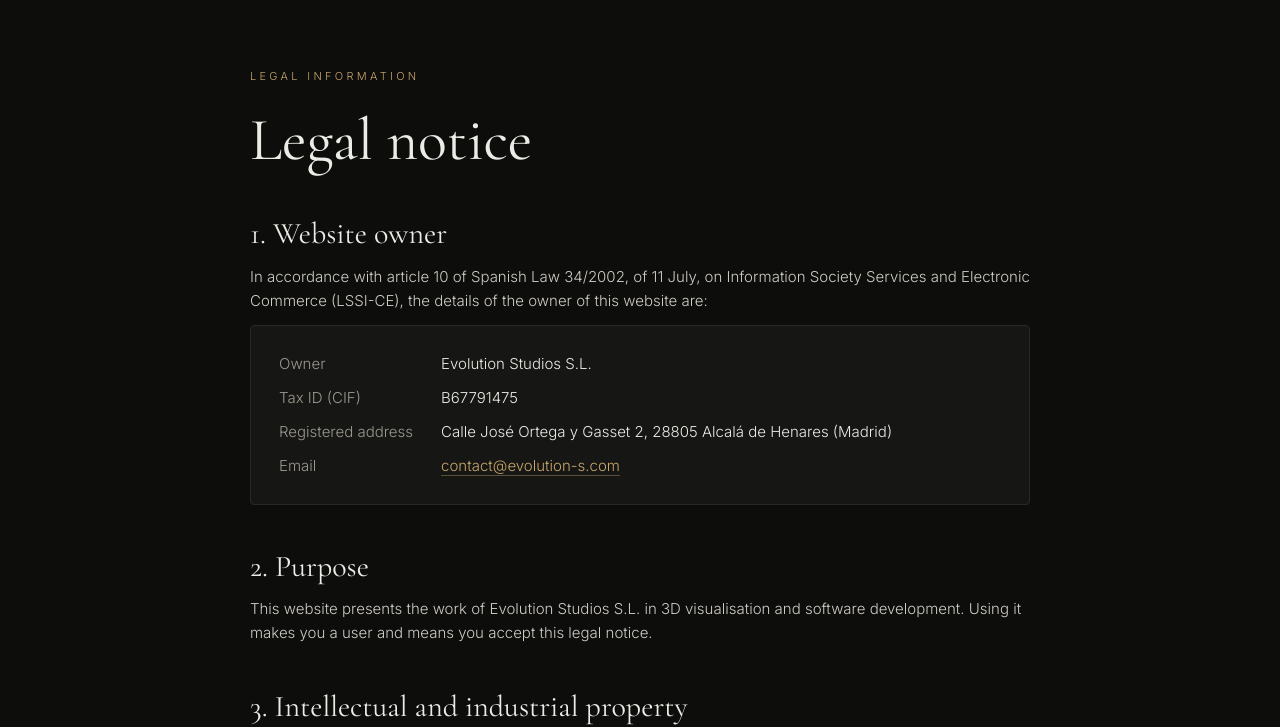
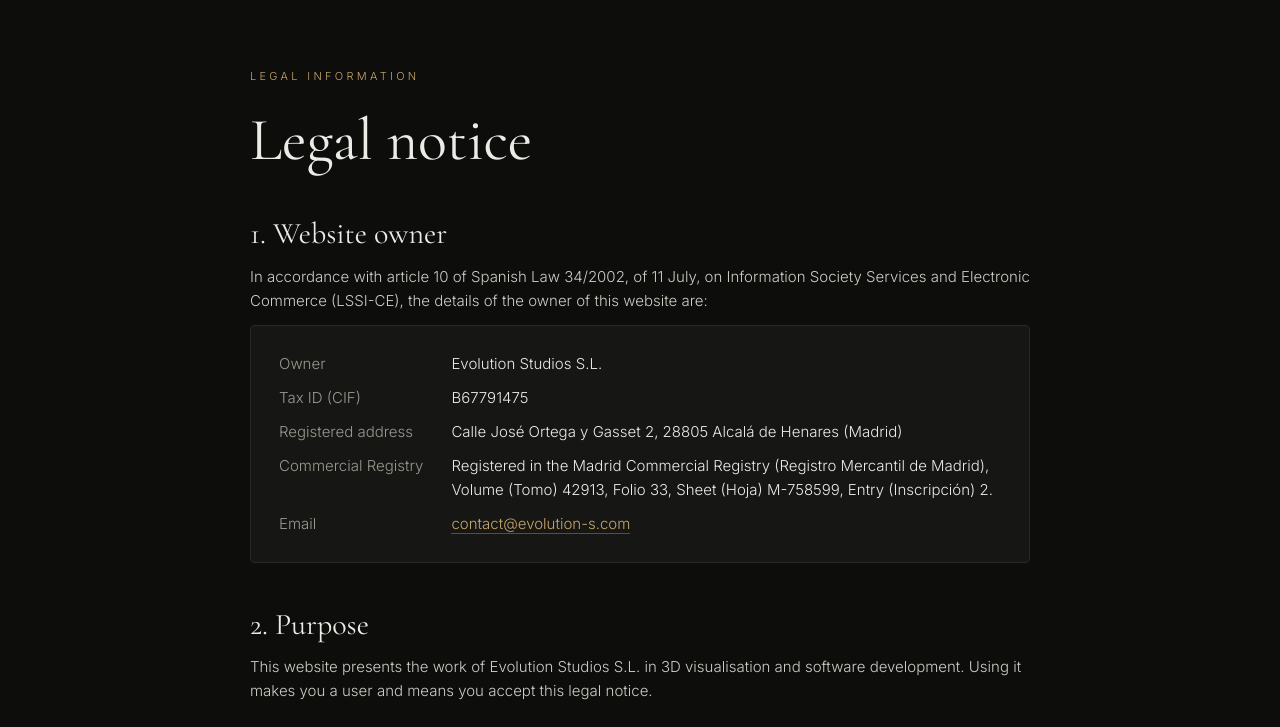
Before and after one commit to evolution-studios-sl/web-evolution, a plain HTML site: page aviso-legal.html in a window 1280 px wide. Shown: the part 82-809 px from the top of the page. Drawn offline with Linux system fonts and the light colour scheme.

Commit message:
Aviso legal: datos del Registro Mercantil

```diff
--- a/aviso-legal.html
+++ b/aviso-legal.html
@@ -45,6 +45,7 @@ h.dataset.lang=l;h.lang=l;})();
     <dt>Titular</dt><dd>Evolution Studios S.L.</dd>
     <dt>CIF</dt><dd>B67791475</dd>
     <dt>Domicilio</dt><dd>Calle José Ortega y Gasset 2, 28805 Alcalá de Henares (Madrid)</dd>
+    <dt>Registro Mercantil</dt><dd>Inscrita en el Registro Mercantil de Madrid, Tomo 42913, Folio 33, Hoja M-758599, Inscripción 2.ª</dd>
     <dt>Correo electrónico</dt><dd><a href="mailto:contact@evolution-s.com">contact@evolution-s.com</a></dd>
    </dl>
 
@@ -80,6 +81,7 @@ h.dataset.lang=l;h.lang=l;})();
     <dt>Owner</dt><dd>Evolution Studios S.L.</dd>
     <dt>Tax ID (CIF)</dt><dd>B67791475</dd>
     <dt>Registered address</dt><dd>Calle José Ortega y Gasset 2, 28805 Alcalá de Henares (Madrid)</dd>
+    <dt>Commercial Registry</dt><dd>Registered in the Madrid Commercial Registry (Registro Mercantil de Madrid), Volume (Tomo) 42913, Folio 33, Sheet (Hoja) M-758599, Entry (Inscripción) 2.</dd>
     <dt>Email</dt><dd><a href="mailto:contact@evolution-s.com">contact@evolution-s.com</a></dd>
    </dl>
 
```
